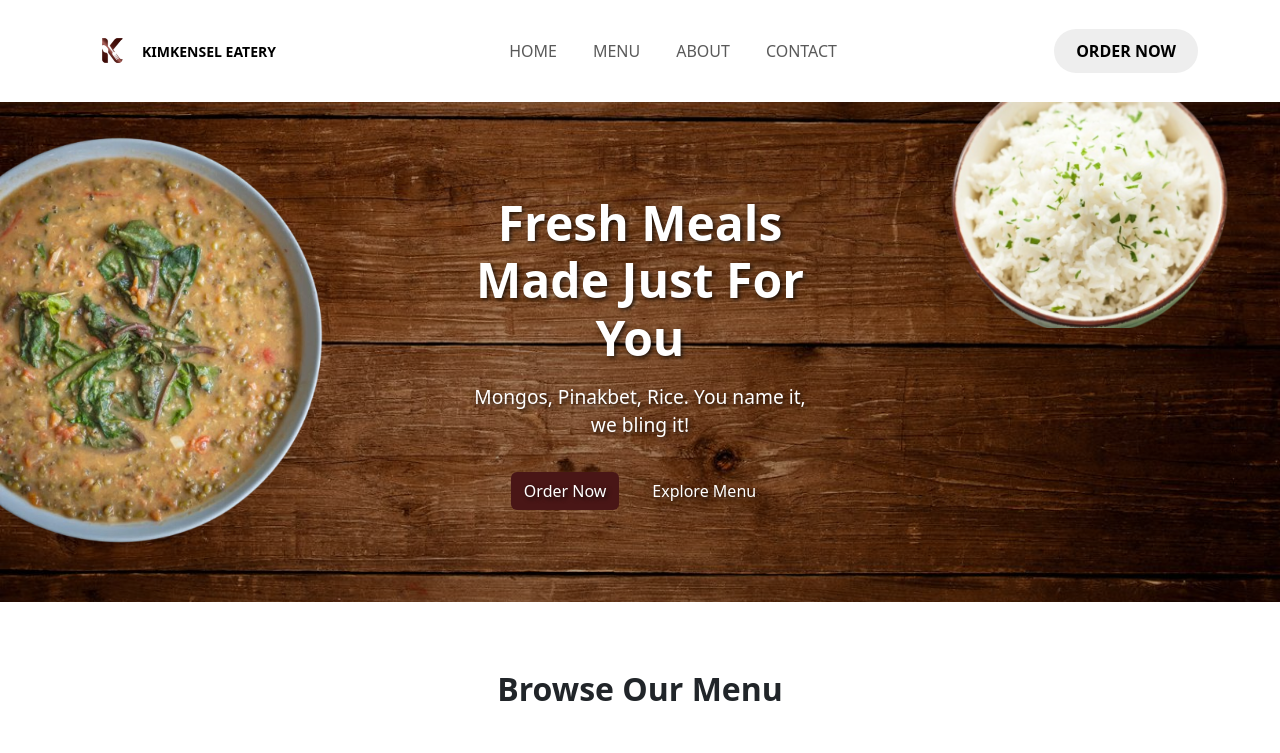
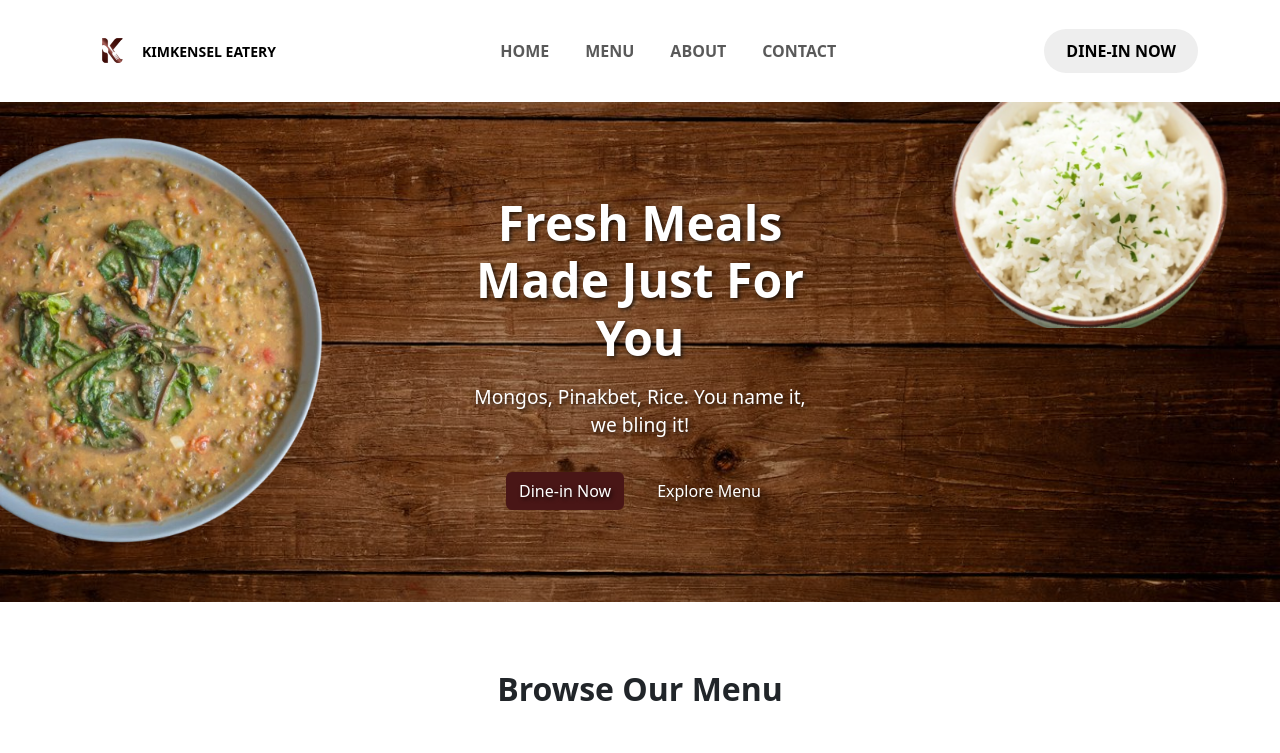
Before and after one commit to jojiver/SIAP, a plain HTML site: page index.html in a window 1280 px wide. Shown: the top 753 px of the page. Drawn offline with nearby package versions, Linux system fonts and the light colour scheme.

Commit message:
footerXD

```diff
--- a/assets/styles/about.css
+++ b/assets/styles/about.css
@@ -49,7 +49,6 @@
       color: #fff;
     }
 
-
     .image-section {
       position: relative;
     }
--- a/assets/styles/banner.css
+++ b/assets/styles/banner.css
@@ -63,7 +63,7 @@
             padding: 12px 30px;
             border-radius: 5px;
             font-weight: 600;
-            transition: background-color 0.3s ease;
+            transition: background-color 0.3s ease !important;
         }
         .btn-hero-primary:hover {
             background-color: #A0522D;
@@ -79,7 +79,7 @@
         }
         .btn-hero-outline:hover {
             background-color: #fff;
-            color: #8B4513;
+            border: #000 !important;
         }
 
         @media (max-width: 768px) {
--- a/assets/styles/nav.css
+++ b/assets/styles/nav.css
@@ -7,6 +7,9 @@ align-items: center;
 color: #4a1f1f;
 text-decoration: none;
 white-space: nowrap;
+}
+.nav-item{
+    font-weight: bold !important;
 }
 
 .navbar-brand img {
--- a/index.html
+++ b/index.html
@@ -29,8 +29,8 @@
           <li class="nav-item"><a class="nav-link" href="#">Contact</a></li>
         </ul>
         <button class="btn-order">
-          <span class="d-none d-lg-inline">ORDER NOW</span>
-          <span class="d-inline d-lg-none">ORDER</span>
+          <span class="d-none d-lg-inline">Dine-in Now</span>
+          <span class="d-inline d-lg-none">Dine-in</span>
         </button>
       </div>
     </div>
@@ -49,7 +49,7 @@
                         <h1>Fresh Meals Made Just For You</h1>
                         <p>Mongos, Pinakbet, Rice. You name it, we bling it!</p>
                         <div class="hero-buttons">
-                            <a href="#" class="btn btn-hero-primary">Order Now</a>
+                            <a href="#" class="btn btn-hero-primary">Dine-in Now</a>
                             <a href="#" class="btn btn-hero-outline">Explore Menu</a>
                         </div>
                     </div>
```
